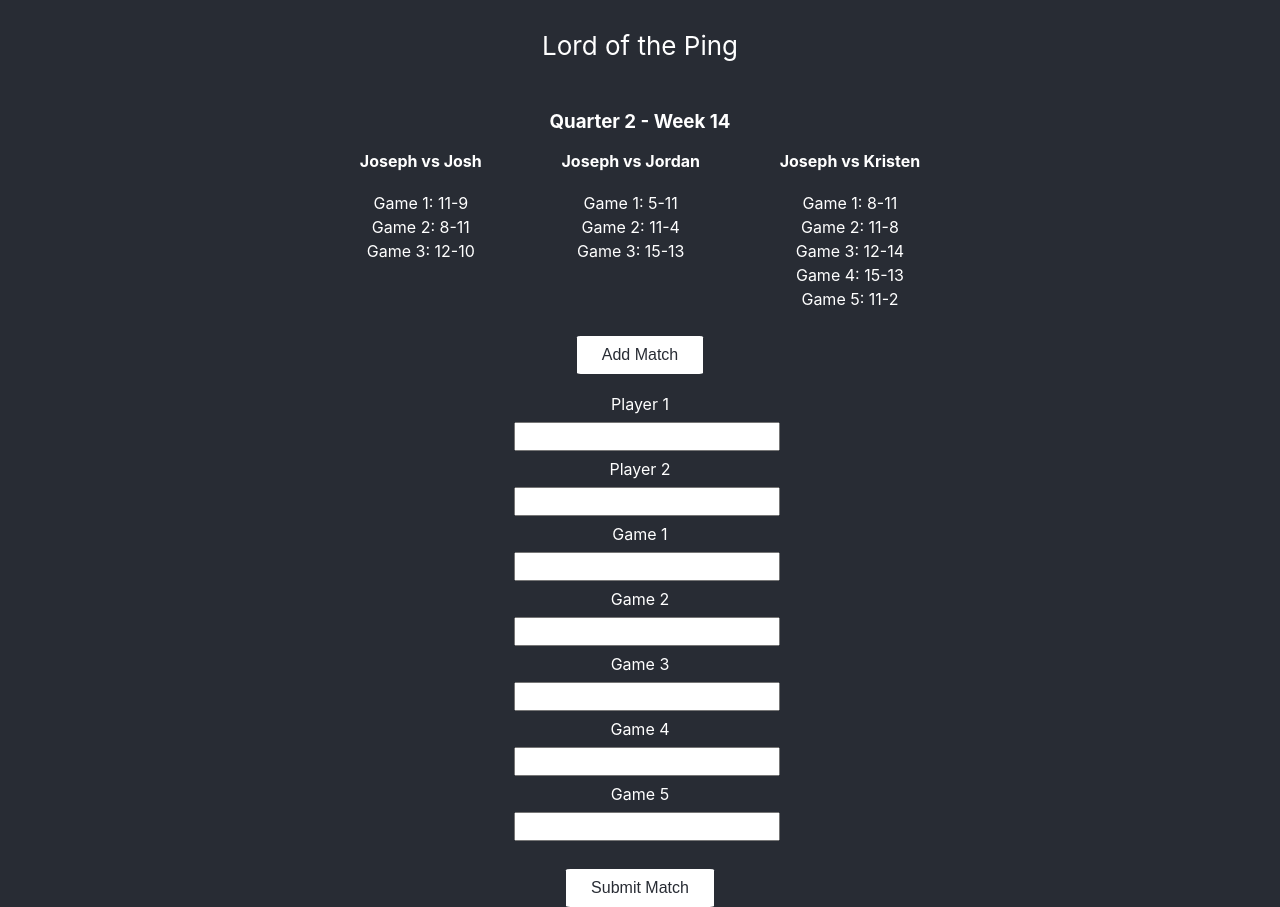
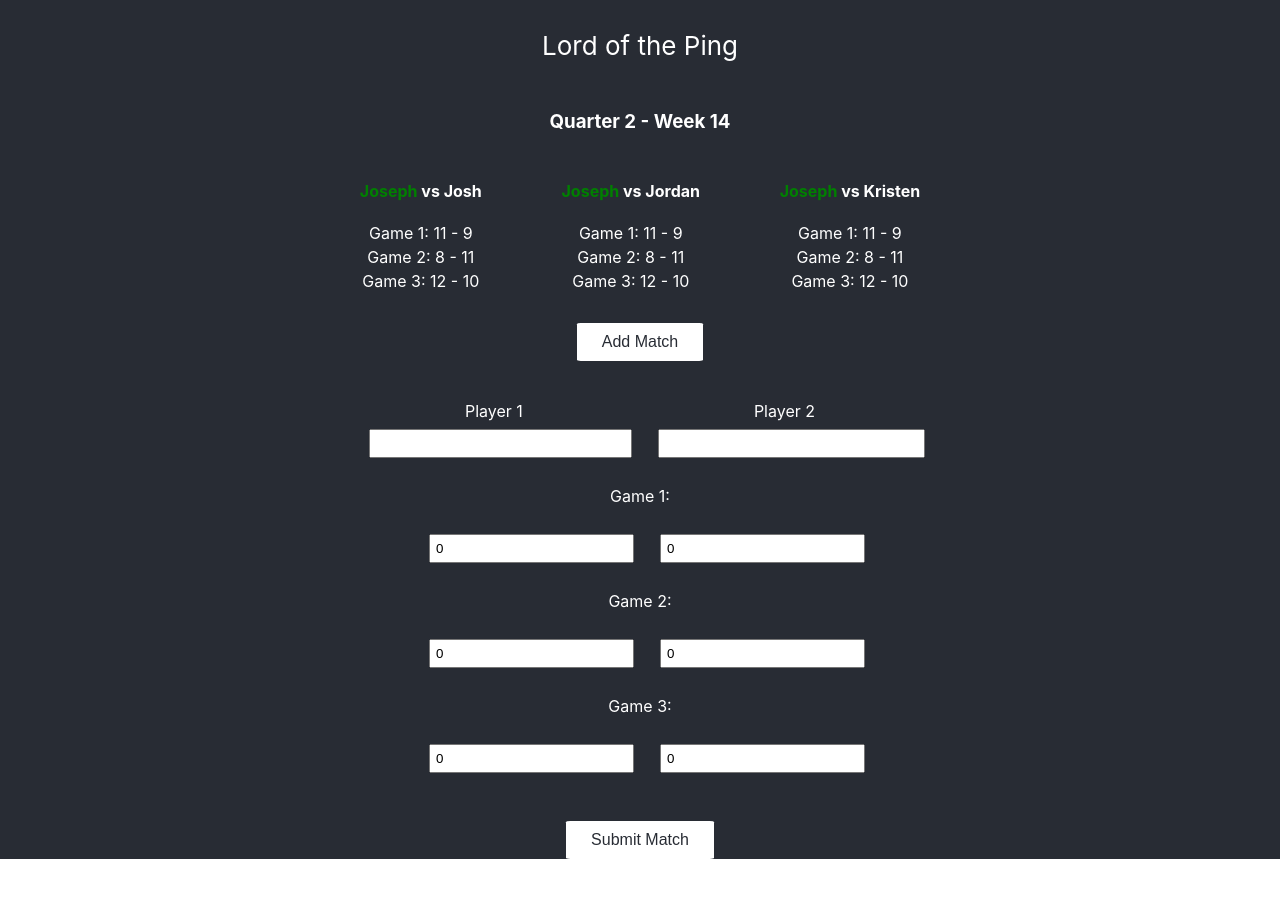
Before and after one commit to jmcacioppo/LordOfThePing, a React (Create React App) app: page / in a window 1280 px wide. Both pictures are taken after a click on the button "Add Match". After the commit the page ends 859 px from the top, so only its background shows below. Built offline with nearby package versions, Linux system fonts and the light colour scheme.

Commit message:
Changed layout of form and made it functional to save matches

```diff
--- a/src/App.css
+++ b/src/App.css
@@ -28,3 +28,24 @@
 .button:hover {
   cursor: pointer;
 }
+
+.FlexContainer {
+  display: flex;
+  flex-wrap: wrap;
+}
+
+.CenterFlexRow {
+  justify-content: center;
+}
+
+.FlexItem {
+  padding: 20px;
+}
+
+.winner {
+  color: green;
+}
+
+.loser {
+  color: red;
+}
--- a/src/components/Match.tsx
+++ b/src/components/Match.tsx
@@ -1,35 +1,50 @@
-import { GameModel } from '../data/matches';
-import React from 'react';
+import { GameModel, MatchModel } from "../data/matches";
+import React from "react";
 
 const styles = {
   Match: {
-    flexGrow: 1
+    flexGrow: 1,
+    padding: "10px"
   },
   GameScore: {
-    listStyleType: 'none',
-    padding: '2px'
+    listStyleType: "none",
+    padding: "2px"
   }
-}
+};
+
+const PlayerNamesDisplay = (data: { match: MatchModel }) => {
+  const match: MatchModel = data.match;
+
+  return match.winner === match.player1 ? (
+    <strong>
+      <span className="winner">{match.player1}</span> vs {match.player2}
+    </strong>
+  ) : (
+    <strong>
+      {match.player1} vs <span className="winner">{match.player2}</span>
+    </strong>
+  );
+};
 
 const Match = (props: any) => {
   const { match } = props;
-  const { games } = match;
 
   return (
-      <div style={styles.Match}>
-        <strong>{match.player1} vs {match.player2}</strong>
-        <br/> <br/>
-        {
-          games.map((game: GameModel) => {
-            return (
-              <div key={game.id} style={styles.GameScore}>
-                Game {game.id}: {game.score}
-              </div>
-            )
-          })
-        }
-      </div>
+    <div style={styles.Match}>
+      <PlayerNamesDisplay match={match} />
+      <br /> <br />
+      {match.games.map((game: GameModel) => {
+        return (
+          <div
+            key={`match-${match.id}-game-${game.id}`}
+            style={styles.GameScore}
+          >
+            Game {game.gameNumber}: {game.player1Score} - {game.player2Score}
+          </div>
+        );
+      })}
+    </div>
   );
-}
+};
 
 export default Match;
--- a/src/components/MatchForm.tsx
+++ b/src/components/MatchForm.tsx
@@ -1,20 +1,14 @@
-import React, { Component } from 'react';
-import { MatchModel } from '../data/matches';
-import TextInput from './common/TextInput';
+import React, { Component } from "react";
+import { MatchModel, GameModel } from "../data/matches";
+import TextInput from "./common/TextInput";
+import { getDefaultMatch } from "../data/repository";
 
 class MatchForm extends Component<MatchFormProps, MatchFormState> {
   constructor(props: any) {
     super(props);
 
     this.state = {
-      match: {
-        id: '',
-        player1: '',
-        player2: '',
-        games: [],
-        quarterNumber: props.quarterNumber,
-        weekNumber: props.weekNumber
-      }
+      match: getDefaultMatch()
     };
 
     this.handleInputChange = this.handleInputChange.bind(this);
@@ -22,45 +16,105 @@ class MatchForm extends Component<MatchFormProps, MatchFormState> {
   }
 
   getGameNumbers(): number[] {
-    return [1, 2, 3, 4, 5];
+    return [1, 2, 3];
   }
 
   handleInputChange(event: any) {
     const match = this.state.match;
-    const key: string = event.target.name.split('-')[0];
+    const key: string = event.target.name.split("-")[0];
+    const gameIndex: number = event.target.name.split("-")[1];
 
-    if(Array.isArray(match[key])) match[key][event.target.name.split('-')[1]] = event.target.value;
+    if (gameIndex) match.games[gameIndex][key] = event.target.value;
     else match[key] = event.target.value;
 
-    this.setState(({ match }));
+    this.setState({ match });
   }
 
   handleSubmit() {
-    console.log(this.state.match);
+    let player1Count = 0;
+    let player2Count = 0;
+
+    this.state.match.games.forEach((game: GameModel) => {
+      if (game.player1Score > game.player2Score) {
+        game.winner = this.state.match.player1;
+        player1Count++;
+      } else {
+        game.winner = this.state.match.player2;
+        player2Count++;
+      }
+    });
+
+    if (player1Count > player2Count)
+      this.state.match.winner = this.state.match.player1;
+    else this.state.match.winner = this.state.match.player2;
+
     this.props.submitMatch(this.state.match);
   }
 
   render() {
     return (
       <form>
-        <TextInput label="Player 1" name="player1" value={this.state.match.player1} handleInputChange={this.handleInputChange} />
-        <TextInput label="Player 2" name="player2" value={this.state.match.player2} handleInputChange={this.handleInputChange} />
+        <div className="FlexContainer">
+          <div className="FlexItem">
+            <TextInput
+              label="Player 1"
+              name="player1"
+              value={this.state.match.player1}
+              handleInputChange={this.handleInputChange}
+            />
+          </div>
 
-        {
-          this.getGameNumbers().map((gameNumber: number) => {
-            return <TextInput key={gameNumber} label={`Game ${gameNumber}`} name={`games-${gameNumber-1}`} value={this.state.match.games[gameNumber-1]} handleInputChange={this.handleInputChange} />
-          })
-        }
+          <div className="FlexItem">
+            <TextInput
+              label="Player 2"
+              name="player2"
+              value={this.state.match.player2}
+              handleInputChange={this.handleInputChange}
+            />
+          </div>
+        </div>
 
-        <br/>
+        <div>
+          {this.getGameNumbers().map((num, i) => {
+            return (
+              <div key={`newGame-${i}`}>
+                Game {num}:
+                <div className="FlexContainer CenterFlexRow">
+                  <TextInput
+                    key={`player1Score-${i}`}
+                    className="FlexItem"
+                    name={`player1Score-${i}`}
+                    value={this.state.match.games[i].player1Score}
+                    handleInputChange={this.handleInputChange}
+                  />
+                  <TextInput
+                    key={`player2Score-${i}`}
+                    className="FlexItem"
+                    name={`player2Score-${i}`}
+                    value={this.state.match.games[i].player2Score}
+                    handleInputChange={this.handleInputChange}
+                  />
+                </div>
+              </div>
+            );
+          })}
+        </div>
 
-        <button className="button" onClick={this.handleSubmit}>Submit Match</button>
+        <br />
+
+        <button className="button" onClick={this.handleSubmit}>
+          Submit Match
+        </button>
       </form>
-    )
+    );
   }
-};
+}
 
 export default MatchForm;
 
-type MatchFormProps = { quarterNumber: number, weekNumber: number, submitMatch: any };
-type MatchFormState = { match: MatchModel }
+type MatchFormProps = {
+  quarterNumber: number;
+  weekNumber: number;
+  submitMatch: any;
+};
+type MatchFormState = { match: MatchModel };
--- a/src/components/MatchList.tsx
+++ b/src/components/MatchList.tsx
@@ -1,22 +1,24 @@
-import React from 'react';
-import Match from './Match';
-import { MatchModel } from '../data/matches'
+import React from "react";
+import Match from "./Match";
+import { MatchModel } from "../data/matches";
 
 const styles = {
   MatchList: {
-        display: 'flex',
-        justifyContent: 'center',
-        paddingBottom: '25px',
-        width: '50%'
+    display: "flex",
+    justifyContent: "center",
+    padding: "20px",
+    width: "50%"
   }
-}
+};
 
 const MatchList = (props: any) => {
   return (
     <div style={styles.MatchList}>
-            {props.matches.map((match: MatchModel) => <Match key={match.id} match={match}/>)}
+      {props.matches.map((match: MatchModel) => (
+        <Match key={`match-${match.id}`} match={match} />
+      ))}
     </div>
   );
-}
+};
 
 export default MatchList;
--- a/src/components/common/TextInput.tsx
+++ b/src/components/common/TextInput.tsx
@@ -1,28 +1,35 @@
-import React from 'react';
+import React from "react";
 
 const styles = {
   TextInput: {
-    margin: '8px 0',
-    padding: '5px',
-    width: '100%'
+    margin: "8px 0",
+    padding: "5px",
+    width: "100%"
   }
 };
 
 const TextInput = (props: any) => {
-  const { label, name, value, handleInputChange } = props;
+  const { className, label, name, value, handleInputChange } = props;
   return (
-    <div>
-      <label htmlFor={name}>{ label }</label>
-        <input
-          type="text"
-          style={ styles.TextInput }
-          name={name}
-          value={value}
-          onChange={handleInputChange} />
+    <div className={className}>
+      <label htmlFor={name}>{label}</label>
+      <input
+        type="text"
+        style={styles.TextInput}
+        name={name}
+        value={value}
+        onChange={handleInputChange}
+      />
     </div>
   );
 };
 
 export default TextInput;
 
-type TextInputProps = { label: string, name: string, value: any, handleInputChange: any };
+type TextInputProps = {
+  className: any;
+  label: string;
+  name: string;
+  value: any;
+  handleInputChange: any;
+};
--- a/src/data/matches.tsx
+++ b/src/data/matches.tsx
@@ -1,102 +1,117 @@
 export interface MatchModel {
-    id: string,
-    player1: string,
-    player2: string,
-    games: GameModel[],
-    quarterNumber: number,
-    weekNumber: number,
+  id: string;
+  player1: string;
+  player2: string;
+  games: GameModel[];
+  quarterNumber: number;
+  weekNumber: number;
+  winner: string;
   [key: string]: string | number | GameModel[] | any;
 }
 
 export interface GameModel {
-    id: string,
-    score: string,
+  id: string;
+  gameNumber: number;
+  player1Score: number;
+  player2Score: number;
   winner: string;
+  [key: string]: string | number;
 }
 
 const matches: MatchModel[] = [
   {
-        id: '1',
-        player1: 'Joseph',
-        player2: 'Josh',
+    id: "1",
+    player1: "Joseph",
+    player2: "Josh",
     games: [
       {
-                id: '1',
-                score: '11-9',
-                winner: 'Joseph'
+        id: "1",
+        gameNumber: 1,
+        player1Score: 11,
+        player2Score: 9,
+        winner: "Joseph"
       },
       {
-                id: '2',
-                score: '8-11',
-                winner: 'Josh'
+        id: "2",
+        gameNumber: 2,
+        player1Score: 8,
+        player2Score: 11,
+        winner: "Josh"
       },
       {
-                id: '3',
-                score: '12-10',
-                winner: 'Joseph'
+        id: "3",
+        gameNumber: 3,
+        player1Score: 12,
+        player2Score: 10,
+        winner: "Joseph"
       }
     ],
     quarterNumber: 1,
-        weekNumber: 1
+    weekNumber: 1,
+    winner: "Joseph"
   },
   {
-        id: '2',
-        player1: 'Joseph',
-        player2: 'Jordan',
+    id: "2",
+    player1: "Joseph",
+    player2: "Jordan",
     games: [
       {
-                id: '1',
-                score: '5-11',
-                winner: 'Jordan'
+        id: "1",
+        gameNumber: 1,
+        player1Score: 11,
+        player2Score: 9,
+        winner: "Joseph"
       },
       {
-                id: '2',
-                score: '11-4',
-                winner: 'Joseph'
+        id: "2",
+        gameNumber: 2,
+        player1Score: 8,
+        player2Score: 11,
+        winner: "Jordan"
       },
       {
-                id: '3',
-                score: '15-13',
-                winner: 'Joseph'
+        id: "3",
+        gameNumber: 3,
+        player1Score: 12,
+        player2Score: 10,
+        winner: "Joseph"
       }
     ],
     quarterNumber: 1,
-        weekNumber: 1
+    weekNumber: 1,
+    winner: "Joseph"
   },
   {
-        id: '3',
-        player1: 'Joseph',
-        player2: 'Kristen',
+    id: "3",
+    player1: "Joseph",
+    player2: "Kristen",
     games: [
       {
-                id: '1',
-                score: '8-11',
-                winner: 'Kristen'
+        id: "1",
+        gameNumber: 1,
+        player1Score: 11,
+        player2Score: 9,
+        winner: "Joseph"
       },
       {
-                id: '2',
-                score: '11-8',
-                winner: 'Joseph'
+        id: "2",
+        gameNumber: 2,
+        player1Score: 8,
+        player2Score: 11,
+        winner: "Kristen"
       },
       {
-                id: '3',
-                score: '12-14',
-                winner: 'Kristen'
-            },
-            {
-                id: '4',
-                score: '15-13',
-                winner: 'Joseph'
-            },
-            {
-                id: '5',
-                score: '11-2',
-                winner: 'Joseph'
+        id: "3",
+        gameNumber: 3,
+        player1Score: 12,
+        player2Score: 10,
+        winner: "Joseph"
       }
     ],
     quarterNumber: 1,
-        weekNumber: 1
+    weekNumber: 1,
+    winner: "Joseph"
   }
-]
+];
 
 export default matches;
--- /dev/null
+++ b/src/data/repository.ts
@@ -0,0 +1,35 @@
+import { MatchModel } from "./matches";
+
+export function getDefaultMatch(): MatchModel {
+  return {
+    id: "",
+    player1: "",
+    player2: "",
+    games: [
+      {
+        id: "1",
+        gameNumber: 1,
+        player1Score: 0,
+        player2Score: 0,
+        winner: ""
+      },
+      {
+        id: "2",
+        gameNumber: 2,
+        player1Score: 0,
+        player2Score: 0,
+        winner: ""
+      },
+      {
+        id: "3",
+        gameNumber: 3,
+        player1Score: 0,
+        player2Score: 0,
+        winner: ""
+      }
+    ],
+    quarterNumber: 1,
+    weekNumber: 1,
+    winner: ""
+  };
+}
```
Lines whose indentation alone changed are shown as unchanged.
